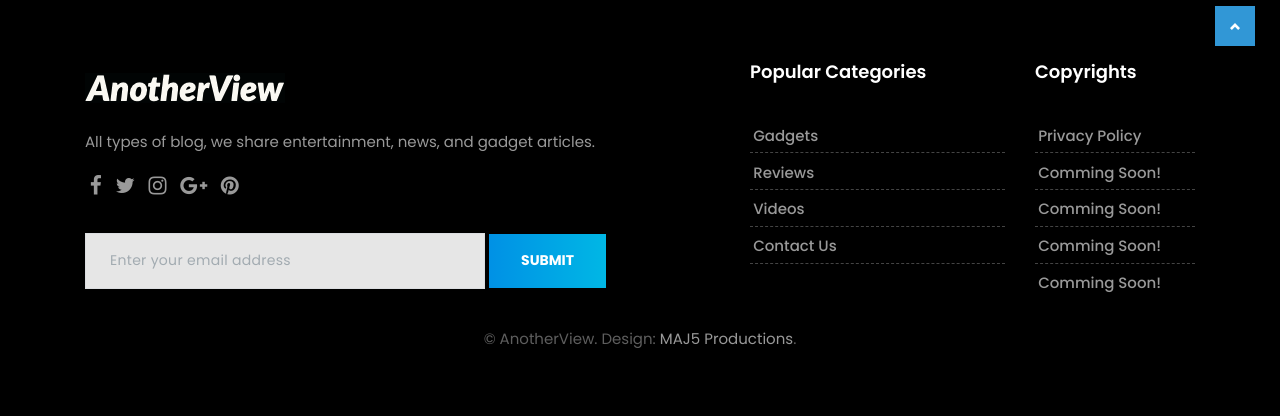
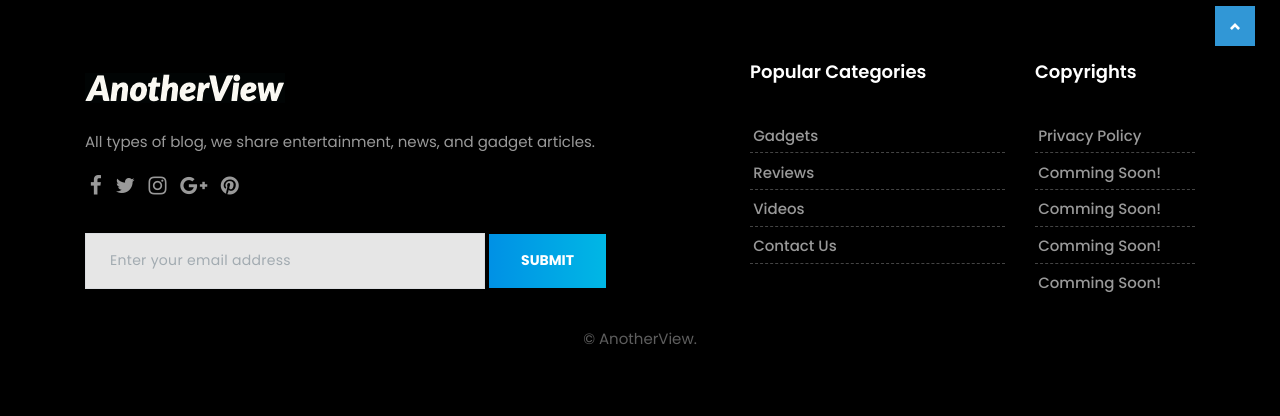
Before and after one commit to sam007vns/anotherview-blog, a Django app: page /videos in a window 1280 px wide. Shown: the part 854-1270 px from the top of the page. Run offline with Django 3.2, Linux system fonts and the light colour scheme; data that the repository does not hold is empty; some libraries are stand-ins or nearby versions.

Commit message:
changed views and templates

```diff
--- a/main/templates/more_author.html
+++ b/main/templates/more_author.html
@@ -579,7 +579,7 @@ window.location.href="/author/more/"+String(parseInt({{pg_nation1}})+1);
                 <div class="row">
                     <div class="col-md-12 text-center">
                         <br>
-                        <div class="copyright">&copy; AnotherView. Design: <a href="#">MAJ5 Productions</a>.</div>
+                        <div class="copyright">&copy; AnotherView<a href="#"></a>.</div>
                     </div>
                 </div>
             </div><!-- end container -->
--- a/main/templates/more_gadget.html
+++ b/main/templates/more_gadget.html
@@ -555,7 +555,7 @@ window.location.href="/gadgets/more/"+String(parseInt({{pg_nation1}})+1);
                 <div class="row">
                     <div class="col-md-12 text-center">
                         <br>
-                        <div class="copyright">&copy; AnotherView. Design: <a href="#">MAJ5 Productions</a>.</div>
+                        <div class="copyright">&copy; AnotherView<a href="#"></a>.</div>
                     </div>
                 </div>
             </div><!-- end container -->
--- a/main/templates/more_review.html
+++ b/main/templates/more_review.html
@@ -552,7 +552,7 @@ window.location.href="/author/{{author_data.author_url}}/"+String(parseInt({{pg_
                 <div class="row">
                     <div class="col-md-12 text-center">
                         <br>
-                        <div class="copyright">&copy; AnotherView. Design: <a href="#">MAJ5 Productions</a>.</div>
+                        <div class="copyright">&copy; AnotherView<a href="#"></a>.</div>
                     </div>
                 </div>
             </div><!-- end container -->
--- a/main/templates/more_show.html
+++ b/main/templates/more_show.html
@@ -599,7 +599,7 @@ window.location.href="/more/"+String(parseInt({{pg_nation1}})+1);
                 <div class="row">
                     <div class="col-md-12 text-center">
                         <br>
-                        <div class="copyright">&copy; AnotherView. Design: <a href="#">MAJ5 Productions</a>.</div>
+                        <div class="copyright">&copy; AnotherView<a href="#"></a>.</div>
                     </div>
                 </div>
             </div><!-- end container -->
--- a/main/templates/more_video.html
+++ b/main/templates/more_video.html
@@ -560,7 +560,7 @@ window.location.href="/videos/more/"+String(parseInt({{pg_nation1}})+1);
                 <div class="row">
                     <div class="col-md-12 text-center">
                         <br>
-                        <div class="copyright">&copy; AnotherView. Design: <a href="#">MAJ5 Productions</a>.</div>
+                        <div class="copyright">&copy; AnotherView<a href="#"></a>.</div>
 
                     </div>
                 </div>
--- a/main/templates/tech-author.html
+++ b/main/templates/tech-author.html
@@ -579,7 +579,7 @@ window.location.href="/author/more/"+String(parseInt({{pg_nation1}})+1);
                 <div class="row">
                     <div class="col-md-12 text-center">
                         <br>
-                        <div class="copyright">&copy; AnotherView. Design: <a href="#">MAJ5 Productions</a>.</div>
+                        <div class="copyright">&copy; AnotherView<a href="#"></a>.</div>
                     </div>
                 </div>
             </div><!-- end container -->
--- a/main/templates/tech-category-01.html
+++ b/main/templates/tech-category-01.html
@@ -555,7 +555,7 @@ window.location.href="/gadgets/more/"+String(parseInt({{pg_nation1}})+1);
                 <div class="row">
                     <div class="col-md-12 text-center">
                         <br>
-                        <div class="copyright">&copy; AnotherView. Design: <a href="#">MAJ5 Productions</a>.</div>
+                        <div class="copyright">&copy; AnotherView<a href="#"></a>.</div>
 
                     </div>
                 </div>
--- a/main/templates/tech-category-02.html
+++ b/main/templates/tech-category-02.html
@@ -561,7 +561,7 @@ window.location.href="/videos/more/"+String(parseInt({{pg_nation1}})+1);
                 <div class="row">
                     <div class="col-md-12 text-center">
                         <br>
-                        <div class="copyright">&copy; AnotherView. Design: <a href="#">MAJ5 Productions</a>.</div>
+                        <div class="copyright">&copy; AnotherView<a href="#"></a>.</div>
 
                     </div>
                 </div>
--- a/main/templates/tech-category-03.html
+++ b/main/templates/tech-category-03.html
@@ -553,7 +553,7 @@ window.location.href="/reviews/more/"+String(parseInt({{pg_nation1}})+1);
                 <div class="row">
                     <div class="col-md-12 text-center">
                         <br>
-                       <div class="copyright">&copy; AnotherView. Design: <a href="#">MAJ5 Productions</a>.</div>
+                       <div class="copyright">&copy; AnotherView<a href="#"></a>.</div>
 
                     </div>
                 </div>
--- a/main/templates/tech-contact.html
+++ b/main/templates/tech-contact.html
@@ -414,7 +414,7 @@ on our social media handles with the links provided on the website.</p>
                 <div class="row">
                     <div class="col-md-12 text-center">
                         <br>
-                       <div class="copyright">&copy; AnotherView. Design: <a href="#">MAJ5 Productions</a>.</div>
+                       <div class="copyright">&copy; AnotherView<a href="#"></a>.</div>
                     </div>
                 </div>
             </div><!-- end container -->
--- a/main/templates/tech-index.html
+++ b/main/templates/tech-index.html
@@ -605,7 +605,7 @@ window.location.href="/more/"+String(parseInt({{pg_nation1}})+1);
                 <div class="row">
                     <div class="col-md-12 text-center">
                         <br>
-                        <div class="copyright">&copy; AnotherView. Design: <a href="#">MAJ5 Productions</a>.</div>
+                        <div class="copyright">&copy; AnotherView<a href="#"></a>.</div>
 
                     </div>
                 </div>
--- a/main/templates/tech-single.html
+++ b/main/templates/tech-single.html
@@ -818,7 +818,7 @@ alert("Link copied to clipbaord");
                 <div class="row">
                     <div class="col-md-12 text-center">
                         <br>
-                        <div class="copyright">&copy; AnotherView. Design: <a href="#">MAJ5 Productions</a>.</div>
+                        <div class="copyright">&copy; AnotherView<a href="#"></a>.</div>
                     </div>
                 </div>
             </div><!-- end container -->
--- a/main/views.py
+++ b/main/views.py
@@ -17,7 +17,7 @@ import urllib.parse
 # Create your views here.
 def home(request):
 	context = {}
-	context['trending_news'] = articles.objects.filter(article_type="Trending News").latest('publish_date')
+	context['trending_news'] = articles.objects.filter(article_type="Trending News").exclude(article_display=False).latest('publish_date')
 	context['gadgets'] = articles.objects.filter(article_type="Gadgets").latest('publish_date')
 	context['technology'] = articles.objects.filter(article_type="Technology").latest('publish_date')
 	context['all_articles']= articles.objects.order_by('-publish_date')[:10]
```
